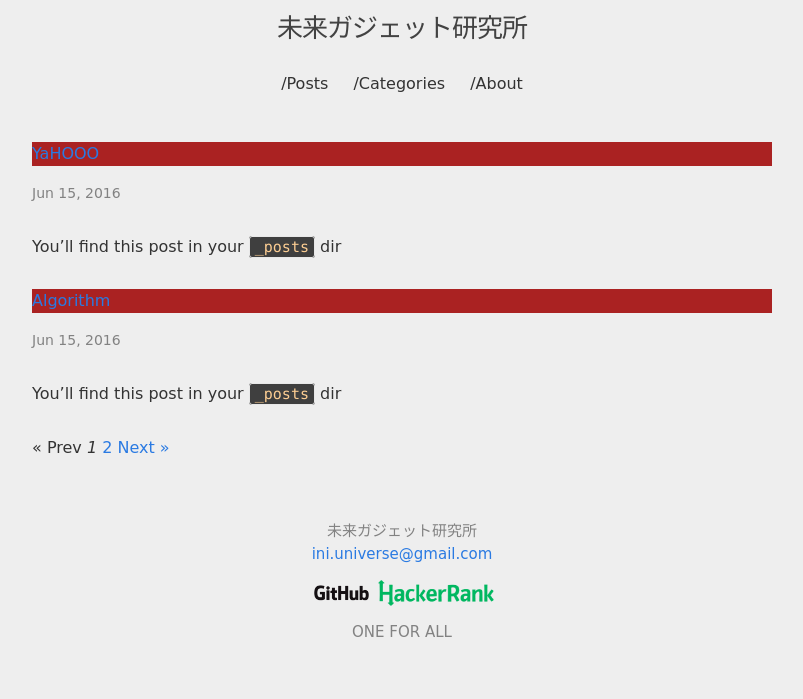
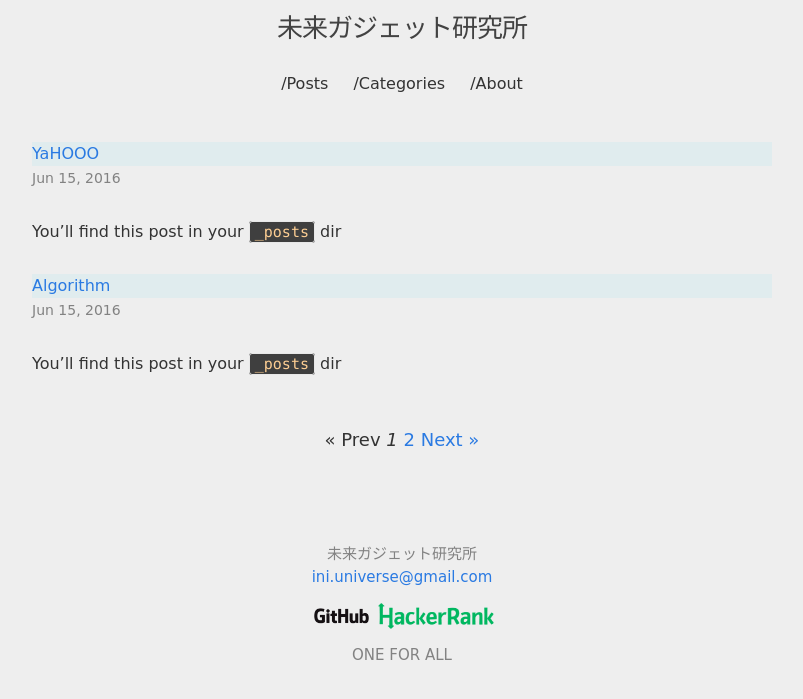
Before and after one commit to A1phaZer0/A1phaZer0.github.io, a Jekyll site: the page built from blog/index.html, in a window 1280 px wide. Shown: the top 699 px of the page, without its empty margins (238-1041 px from the left). Built offline with Jekyll 4.4.1, drawn with Linux system fonts in a browser that asks for light colours; some web fonts are replaced; the list of posts is cut into pages by our own code.

Commit message:
some modifications

```diff
--- a/_sass/_base.scss
+++ b/_sass/_base.scss
@@ -156,6 +156,8 @@ pre {
 pre.frontpage {
 	border: none;
 	background-color: transparent;
+	margin-top: 50px;
+	margin-bottom: 50px;
 	text-align: center;
 	color: #333333;
 	overflow-x: auto;
--- a/_sass/_layout.scss
+++ b/_sass/_layout.scss
@@ -192,9 +192,13 @@
 }
 
 .post-link {
-    background-color: #AA2222;
+    background-color: #e0ecee;
     display: block;
     font-size: 16px;
+}
+
+.post-heading {
+    margin-bottom: 0px;
 }
 
 
@@ -243,3 +247,14 @@
         }
     }
 }
+
+/**
+ * Pagination
+ */
+.paginate {
+	font-size: 18px;
+	margin:0 auto;
+	text-align: center;
+	margin-bottom: $spacing-unit;
+	margin-top: 50px;
+}
--- a/blog/index.html
+++ b/blog/index.html
@@ -6,7 +6,7 @@ layout: default
   <ul class="post-list">
     {% for post in paginator.posts %}
       <li>
-        <h3>
+        <h3 class="post-heading">
           <a class="post-link" href="{{ post.url | prepend: site.baseurl }}">{{ post.title }}</a>
         </h3>
         <span class="post-meta">{{ post.date | date: "%b %-d, %Y" }}</span>
@@ -16,7 +16,8 @@ layout: default
       </div>
     {% endfor %}
   </ul>
-
+</div>
+<div class="paginate">
 {% if paginator.total_pages > 1 %}
   {% if paginator.previous_page %}
     <a href="{{ paginator.previous_page_path | prepend: site.baseurl | replace: '//', '/' }}">&laquo; Prev</a>
@@ -39,5 +40,4 @@ layout: default
       <span>Next &raquo;</span>
   {% endif %}
 {% endif %}
-
 </div>
```
Also changed, not shown: categories.md (+0 -1 lines).
